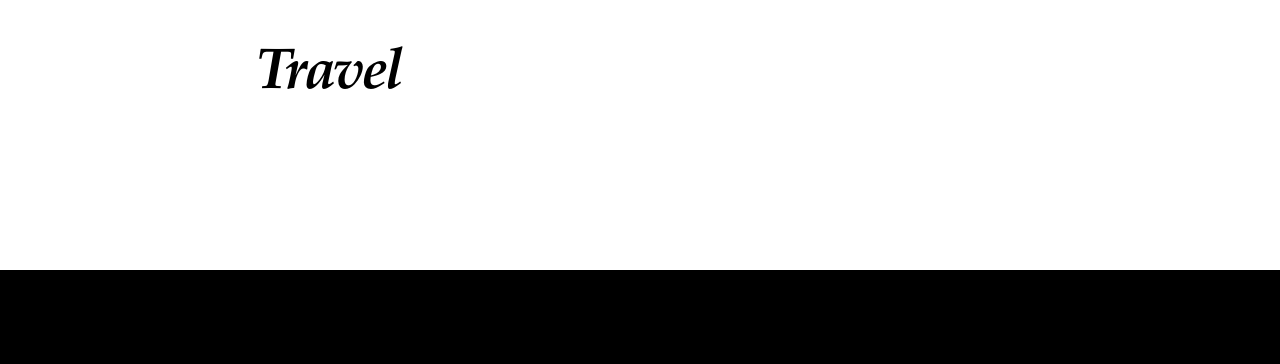
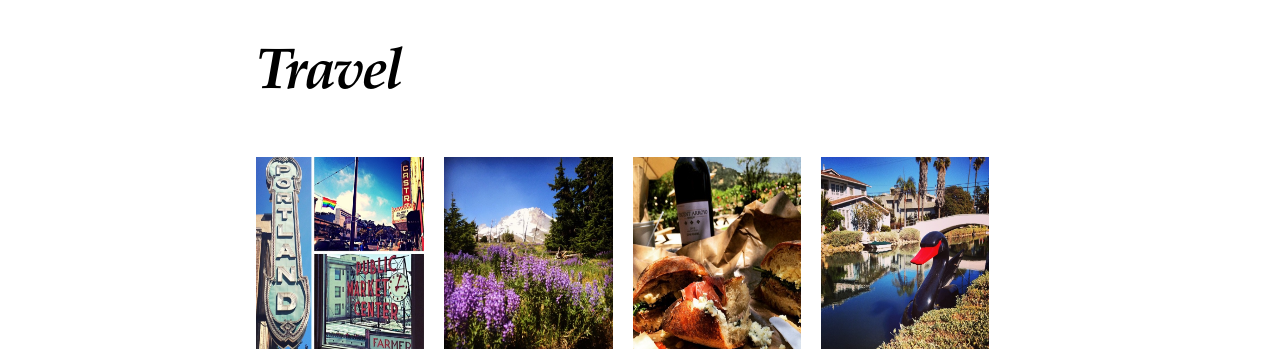
Before and after one commit to alisonporter/EK, a plain HTML site: page index.html in a window 1280 px wide. Shown: the part 2922-3286 px from the top of the page. Drawn offline with nearby package versions, Linux system fonts and the light colour scheme.

Commit message:
Added Travel Photos - 1st row

```diff
--- a/css/stylesheet.css
+++ b/css/stylesheet.css
@@ -173,7 +173,12 @@ h6 {
   padding-right: 25%;
 }
 
-
+.gram {
+  height: 12rem;
+  width: 24%;
+  display: inline-block;
+  padding-right: 1rem;
+}
 
 
 
--- a/index.html
+++ b/index.html
@@ -125,6 +125,12 @@
 
   <section class="Travel">
     <h2>Travel</h2>
+    <div class="block-grid">
+        <img class="gram" src="images/Signs.jpg" />
+        <img class="gram" src="images/Hood.jpg" />
+        <img class="gram" src="images/Picnic.jpg" />
+        <img class="gram" src="images/Venice.jpg" />
+    </div>
   </section>
 
   <footer>
```
Also changed, not shown: images/Hood.jpg (added), images/Picnic.jpg (added), images/Signs.jpg (added), images/Venice.jpg (added).
